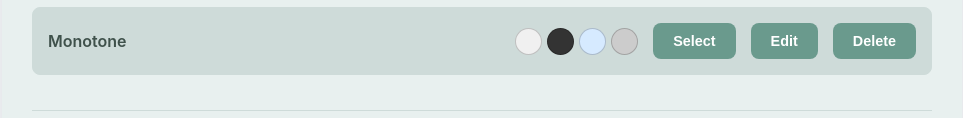
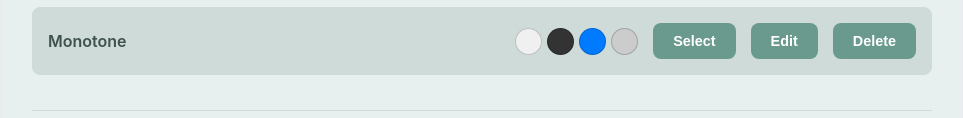
Before and after one commit to Laura-West/BasicProjects, a plain HTML site: page index.html in a window 1280 px wide. Shown: the part 761-879 px from the top of the page, without its empty margins (158-1121 px from the left). Drawn offline with Linux system fonts and the light colour scheme.

Commit message:
Add files via upload

```diff
--- a/styles.css
+++ b/styles.css
@@ -63,6 +63,6 @@
 .monotone-theme {
   --primary-bg-color: #f0f0f0;
   --primary-text-color: #333333;
-  --accent-color: #d6eaff;
+  --accent-color: #007bff;
   --secondary-bg-color: #cccccc;
 }
```
